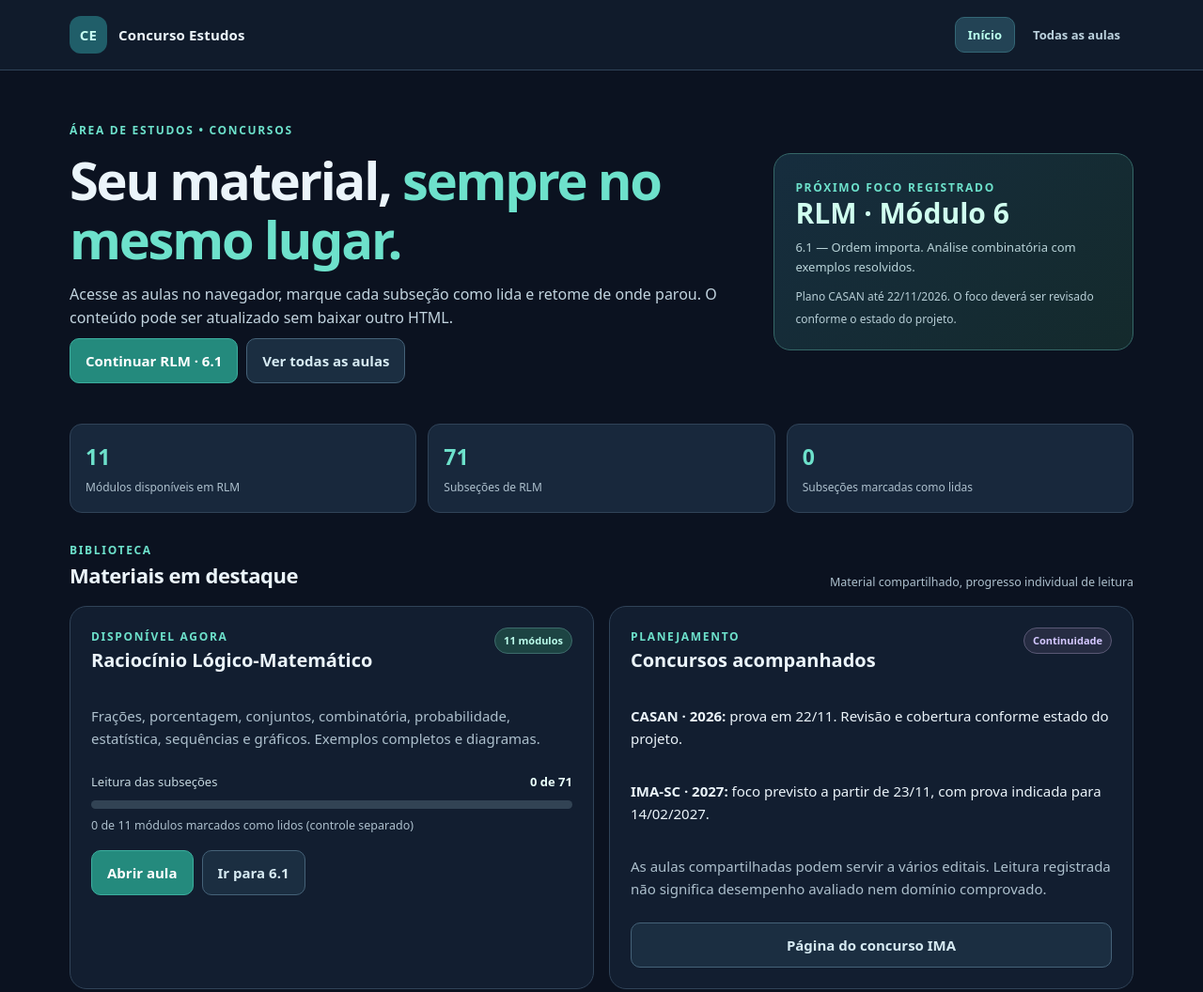
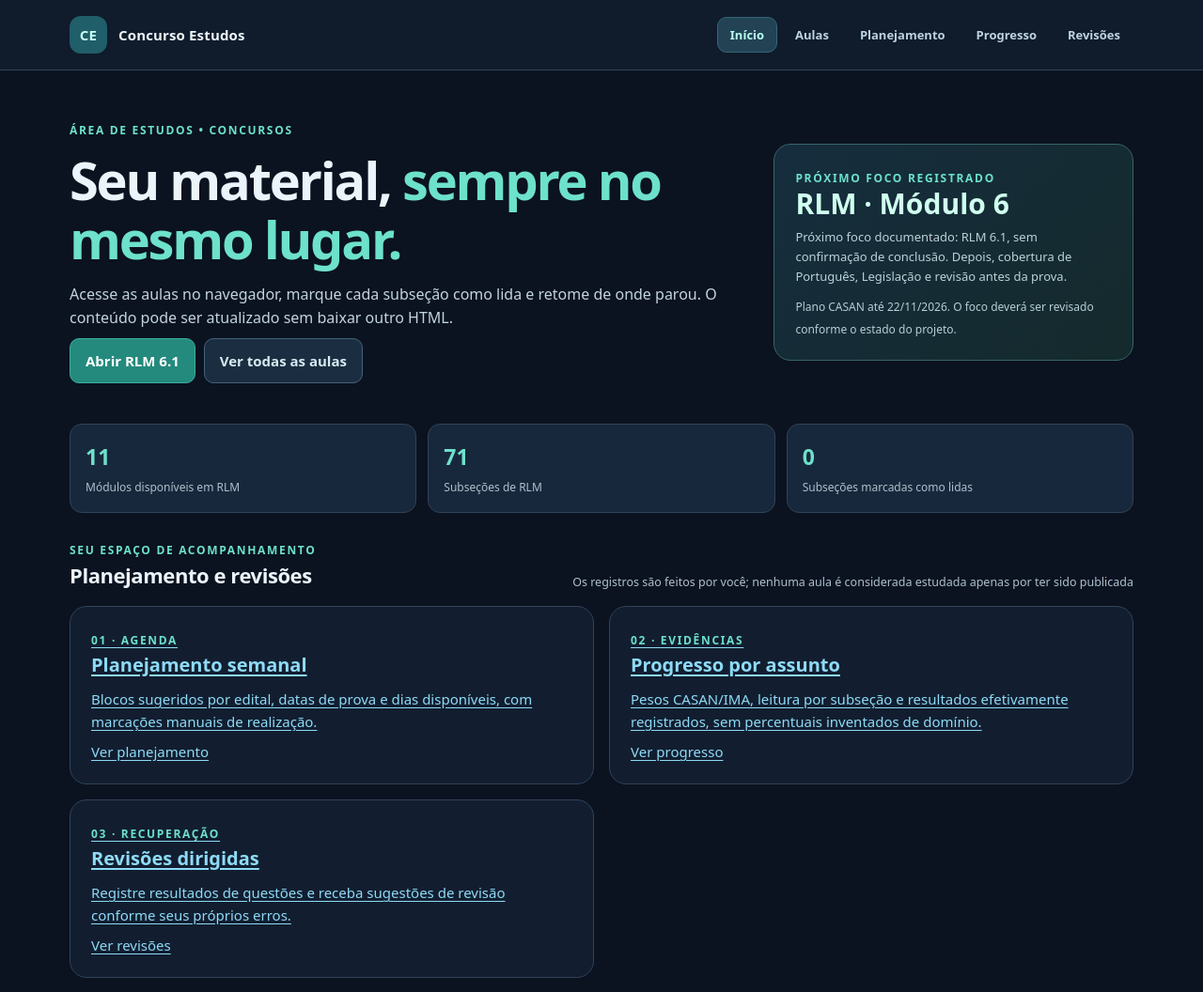
Before and after one commit to andrewmoreira02/concurso-estudos, a plain HTML site: page index.html in a window 1280 px wide. Shown: the top 1056 px of the page at 94% size. Drawn offline with Linux system fonts and the light colour scheme.

Commit message:
Adiciona atalhos e foco dinamico no painel inicial

```diff
--- a/index.html
+++ b/index.html
@@ -4,13 +4,20 @@
 <meta charset="utf-8"><meta name="viewport" content="width=device-width,initial-scale=1">
 <meta name="theme-color" content="#0b1220"><meta name="description" content="Aulas completas e painel de leitura de concursos, com marcação automática de subseções.">
 <title>Painel de Estudos — Concursos</title>
-<link rel="stylesheet" href="assets/site.css"><script src="assets/site.js" defer></script>
+<link rel="stylesheet" href="assets/site.css"><script src="assets/site.js" defer></script><script src="assets/planner.js" defer></script>
 </head>
 <body>
-<header class="top"><div class="shell top-inner"><a class="brand" href="./"><span class="logo">CE</span><span>Concurso Estudos</span></a><nav class="primary-nav" aria-label="Menu principal"><a class="active" aria-current="page" href="./">Início</a><a href="aulas.html">Todas as aulas</a></nav></div></header>
+<header class="top"><div class="shell top-inner"><a class="brand" href="./"><span class="logo">CE</span><span>Concurso Estudos</span></a><nav class="primary-nav" aria-label="Menu principal"><a href="./" class="active" aria-current="page">Início</a><a href="aulas.html">Aulas</a><a href="planejamento.html">Planejamento</a><a href="progresso.html">Progresso</a><a href="revisoes.html">Revisões</a></nav></div></header>
 <main class="shell">
-<section class="hero" aria-labelledby="intro"><div><div class="eyebrow">Área de estudos • Concursos</div><h1 id="intro">Seu material, <em>sempre no mesmo lugar.</em></h1><p class="lead">Acesse as aulas no navegador, marque cada subseção como lida e retome de onde parou. O conteúdo pode ser atualizado sem baixar outro HTML.</p><div class="btnline"><a class="btn" href="aulas/rlm.html#m6-s1">Continuar RLM · 6.1</a><a class="btn alt" href="aulas.html">Ver todas as aulas</a></div></div><div class="card hero-card"><span class="eyebrow">Próximo foco registrado</span><strong>RLM · Módulo 6</strong><p>6.1 — Ordem importa. Análise combinatória com exemplos resolvidos.</p><small>Plano CASAN até 22/11/2026. O foco deverá ser revisado conforme o estado do projeto.</small></div></section>
+<section class="hero" aria-labelledby="intro"><div><div class="eyebrow">Área de estudos • Concursos</div><h1 id="intro">Seu material, <em>sempre no mesmo lugar.</em></h1><p class="lead">Acesse as aulas no navegador, marque cada subseção como lida e retome de onde parou. O conteúdo pode ser atualizado sem baixar outro HTML.</p><div class="btnline"><a class="btn" id="dynamicFocusLink" href="aulas/rlm.html#m6-s1">Continuar RLM · 6.1</a><a class="btn alt" href="aulas.html">Ver todas as aulas</a></div></div><div class="card hero-card"><span class="eyebrow">Próximo foco registrado</span><strong id="dynamicFocusTitle">RLM · Módulo 6</strong><p id="dynamicFocus">6.1 — Ordem importa. Análise combinatória com exemplos resolvidos.</p><small>Plano CASAN até 22/11/2026. O foco deverá ser revisado conforme o estado do projeto.</small></div></section>
 <div class="mini-facts" aria-label="Visão geral"><div class="fact"><strong>11</strong><span>Módulos disponíveis em RLM</span></div><div class="fact"><strong>71</strong><span>Subseções de RLM</span></div><div class="fact"><strong id="readFact">0</strong><span>Subseções marcadas como lidas</span></div></div>
+<section class="workspace-shortcuts" aria-label="Ferramentas de planejamento" style="margin:28px 0">
+<div class="section-head"><div><div class="eyebrow">Seu espaço de acompanhamento</div><h2>Planejamento e revisões</h2></div><small>Os registros são feitos por você; nenhuma aula é considerada estudada apenas por ter sido publicada</small></div>
+<div class="grid shortcut-grid">
+<a class="card shortcut-card" href="planejamento.html"><span class="eyebrow">01 · Agenda</span><h3>Planejamento semanal</h3><p>Blocos sugeridos por edital, datas de prova e dias disponíveis, com marcações manuais de realização.</p><span class="shortcut-more">Ver planejamento</span></a>
+<a class="card shortcut-card" href="progresso.html"><span class="eyebrow">02 · Evidências</span><h3>Progresso por assunto</h3><p>Pesos CASAN/IMA, leitura por subseção e resultados efetivamente registrados, sem percentuais inventados de domínio.</p><span class="shortcut-more">Ver progresso</span></a>
+<a class="card shortcut-card" href="revisoes.html"><span class="eyebrow">03 · Recuperação</span><h3>Revisões dirigidas</h3><p>Registre resultados de questões e receba sugestões de revisão conforme seus próprios erros.</p><span class="shortcut-more">Ver revisões</span></a>
+</div></section>
 <section id="materiais" aria-label="Materiais de estudo"><div class="section-head"><div><div class="eyebrow">Biblioteca</div><h2>Materiais em destaque</h2></div><small>Material compartilhado, progresso individual de leitura</small></div>
 <div class="grid"><article class="card course"><div class="course-head"><div><div class="eyebrow">Disponível agora</div><h3>Raciocínio Lógico-Matemático</h3></div><span class="tag">11 módulos</span></div><p class="muted">Frações, porcentagem, conjuntos, combinatória, probabilidade, estatística, sequências e gráficos. Exemplos completos e diagramas.</p><div><div class="metric"><span>Leitura das subseções</span><strong id="rlmLabel">0 de 71</strong></div><div class="bar" role="progressbar" aria-label="Leitura de subseções de RLM" aria-valuemin="0" aria-valuemax="71" aria-valuenow="0" id="rlmBar"><div id="rlmFill"></div></div><small id="rlmModules">Módulos marcados: sem dados registrados neste navegador</small></div><div class="btnline"><a class="btn" href="aulas/rlm.html">Abrir aula</a><a class="btn alt" href="aulas/rlm.html#m6-s1">Ir para 6.1</a></div></article>
 <article class="card course"><div class="course-head"><div><div class="eyebrow">Planejamento</div><h3>Concursos acompanhados</h3></div><span class="tag future">Continuidade</span></div><p><strong>CASAN · 2026:</strong> prova em 22/11. Revisão e cobertura conforme estado do projeto.</p><p><strong>IMA-SC · 2027:</strong> foco previsto a partir de 23/11, com prova indicada para 14/02/2027.</p><p class="muted">As aulas compartilhadas podem servir a vários editais. Leitura registrada não significa desempenho avaliado nem domínio comprovado.</p><a class="btn alt" href="https://concursos.furb.br/informacoes/584" rel="noopener noreferrer" target="_blank">Página do concurso IMA</a></article></div><p style="margin-top:16px"><a class="btn alt" href="aulas.html">Abrir catálogo completo de aulas</a></p></section>
```
